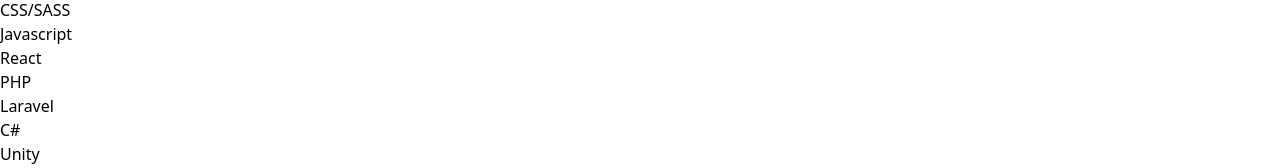
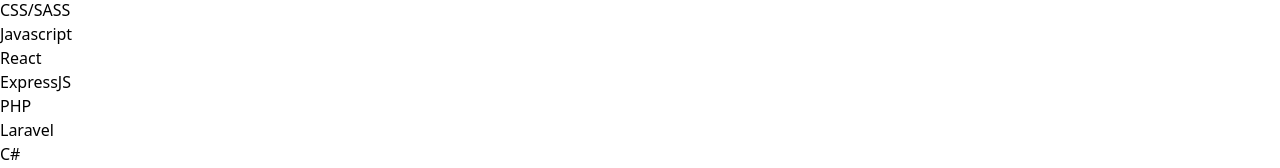
Before and after one commit to VincentBenders/portfolio-project, a React (Vite) app: page /portfolio-project/about in a window 1280 px wide. Shown: the part 542-710 px from the top of the page. Built offline with nearby package versions, Linux system fonts and the light colour scheme.

Commit message:
Initial commit

```diff
--- a/src/Home.jsx
+++ b/src/Home.jsx
@@ -72,6 +72,12 @@
               <div className="h-4 bg-blue-600 rounded-full dark:bg-blue-500 w-[80%]"></div>
             </div>
             <div>
+              <p>ExpressJS</p>
+            </div>
+            <div className="w-full h-4 mb-4 bg-gray-200 rounded-full dark:bg-gray-700">
+              <div className="h-4 bg-blue-600 rounded-full dark:bg-blue-500 w-[80%]"></div>
+            </div>
+            <div>
               <p>PHP</p>
             </div>
             <div className="w-full h-4 mb-4 bg-gray-200 rounded-full dark:bg-gray-700">
```
